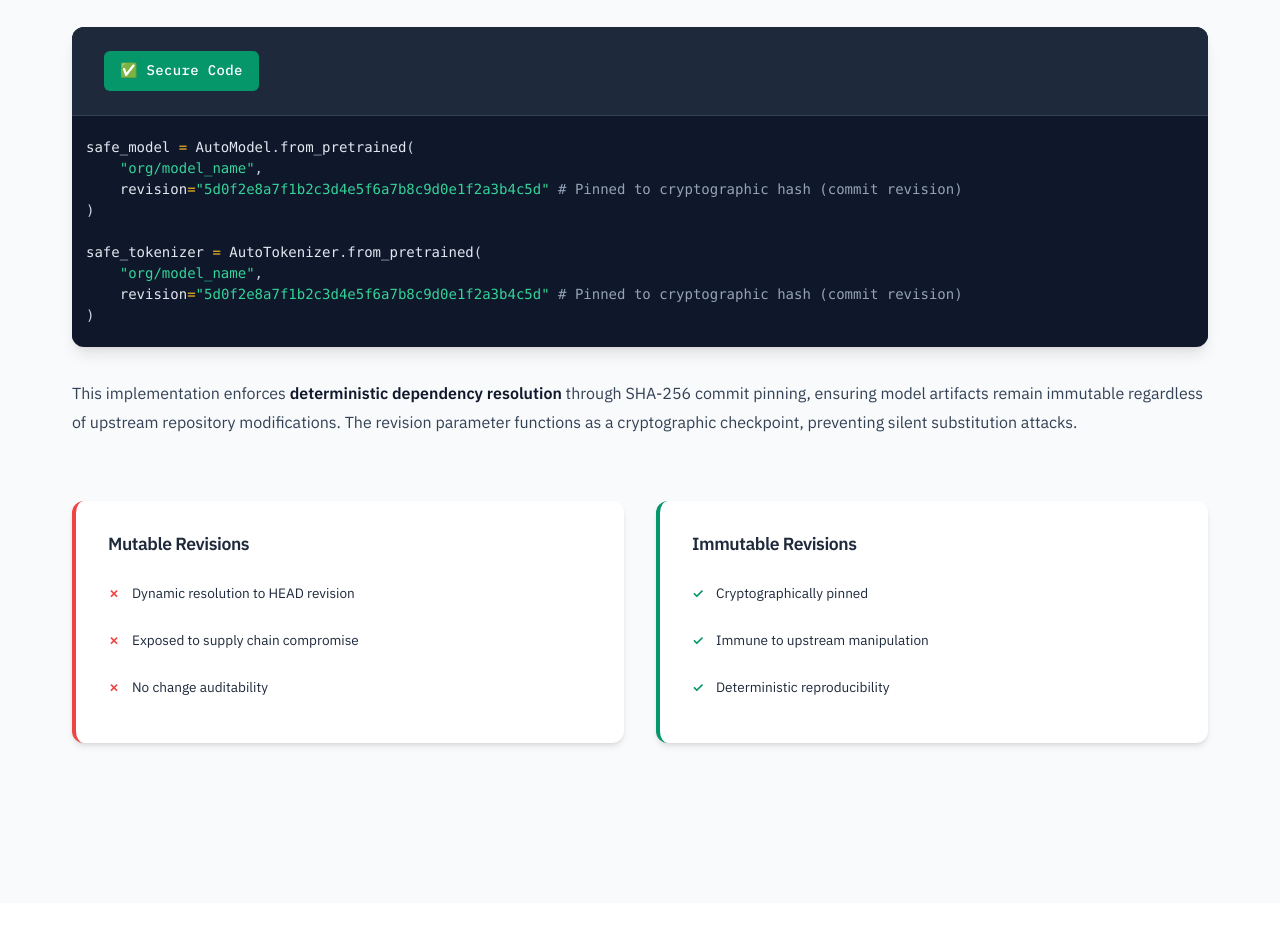
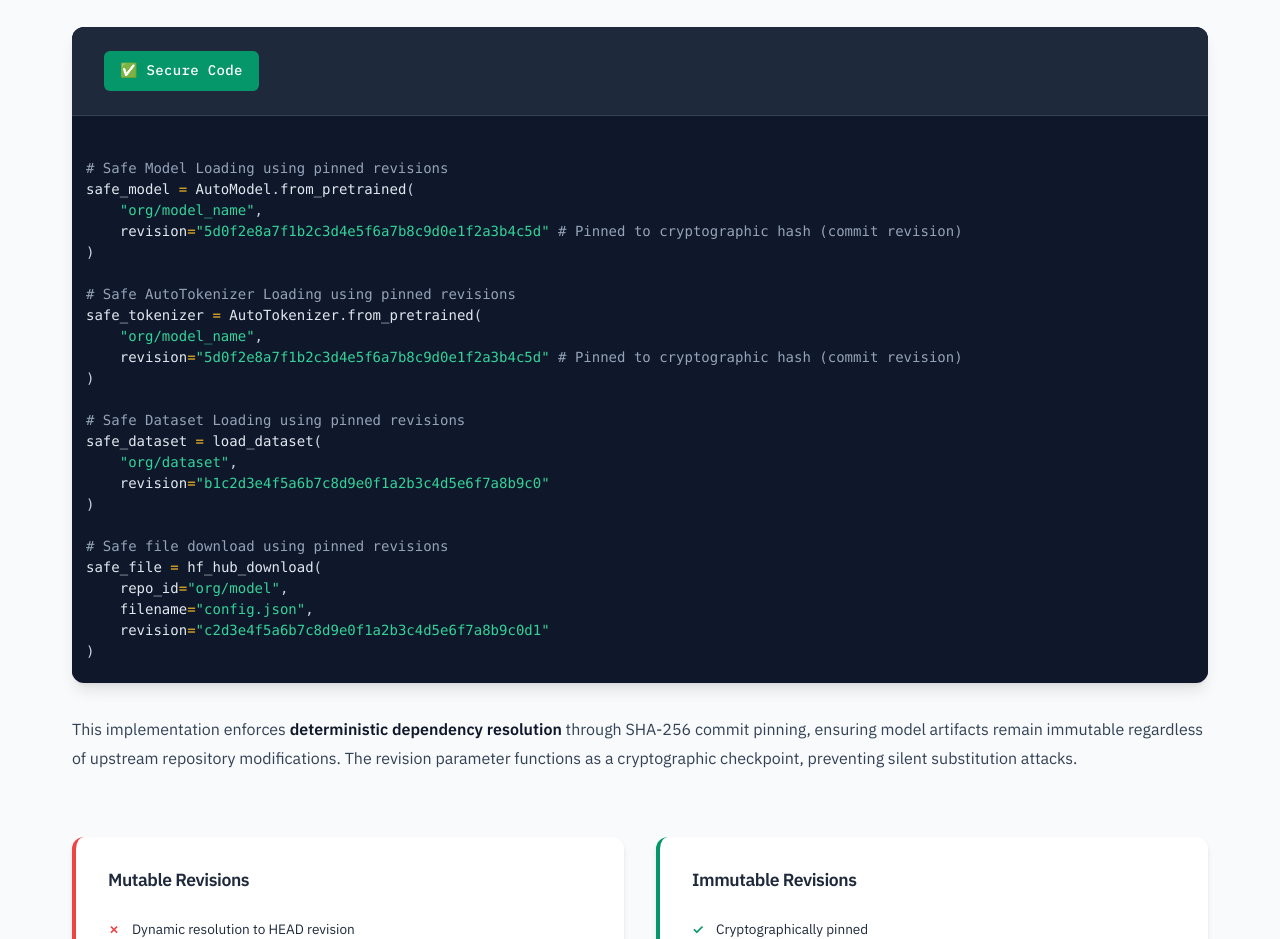
Before and after one commit to RedDotRocket/silentinjection, a plain HTML site: page website/index.html in a window 1280 px wide. Shown: the part 4440-5379 px from the top of the page. Drawn offline with nearby package versions, Linux system fonts and the light colour scheme.

Commit message:
Set pages name and add a couple of more safe examples

```diff
--- a/hftoken-site/index.html
+++ b/website/index.html
@@ -145,14 +145,30 @@ unsafe_file_no_revision = hf_hub_download(
                     <div class="code-header">
                         <span class="label safe">✅ Secure Code</span>
                     </div>
-                    <pre><code class="language-python">safe_model = AutoModel.from_pretrained(
+                    <pre><code class="language-python">
+# Safe Model Loading using pinned revisions
+safe_model = AutoModel.from_pretrained(
     "org/model_name",
     revision="5d0f2e8a7f1b2c3d4e5f6a7b8c9d0e1f2a3b4c5d" # Pinned to cryptographic hash (commit revision)
 )
 
+# Safe AutoTokenizer Loading using pinned revisions
 safe_tokenizer = AutoTokenizer.from_pretrained(
     "org/model_name",
     revision="5d0f2e8a7f1b2c3d4e5f6a7b8c9d0e1f2a3b4c5d" # Pinned to cryptographic hash (commit revision)
+)
+
+# Safe Dataset Loading using pinned revisions
+safe_dataset = load_dataset(
+    "org/dataset",
+    revision="b1c2d3e4f5a6b7c8d9e0f1a2b3c4d5e6f7a8b9c0"
+)
+
+# Safe file download using pinned revisions
+safe_file = hf_hub_download(
+    repo_id="org/model",
+    filename="config.json",
+    revision="c2d3e4f5a6b7c8d9e0f1a2b3c4d5e6f7a8b9c0d1"
 )
 </code></pre>
                 </div>
@@ -206,7 +222,7 @@ bandit -r your_codebase/</code></pre>
                     <div class="stat-card">
                         <h3>Audit Source Code</h3>
                         <p>The scanning tools and analysis scripts used in this research are open source and available on GitHub:</p>
-                        <p><a href="https://github.com/RedDotRocket/hfscanner" target="_blank" rel="noopener">github.com/RedDotRocket/hfscanner</a></p>
+                        <p><a href="https://github.com/RedDotRocket/silentinjection" target="_blank" rel="noopener">github.com/RedDotRocket/hfscanner</a></p>
                     </div>
                 </div>
             </div>
```
Also changed, not shown: website/.claude/settings.local.json (renamed from hftoken-site/.claude/settings.local.json), website/images/attack.png (renamed from hftoken-site/images/attack.png), website/results/hfscanner.csv (renamed from hftoken-site/results/hfscanner.csv), website/scatter-plot.js (renamed from hftoken-site/scatter-plot.js), website/styles.css (renamed from hftoken-site/styles.css), 5 other files.
